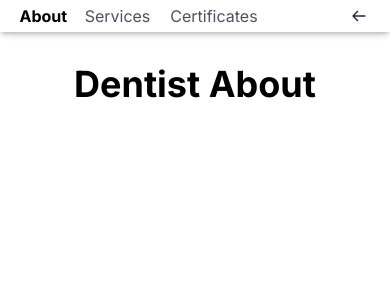
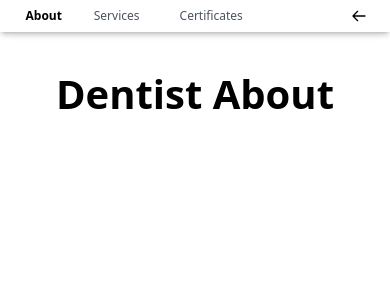
Before and after one commit to SzymonResiak/porazko-website, a Vue app: page /dentist/about in a window 390 px wide. Shown: the top 300 px of the page. Built offline with nearby package versions, Linux system fonts and the light colour scheme.

Commit message:
refactor layout and components for enhanced responsiveness and accessibility

```diff
--- a/src/App.vue
+++ b/src/App.vue
@@ -1,14 +1,19 @@
 <template>
-  <div>
+  <div class="flex flex-col min-h-screen">
+    <!-- Conditionally render NavBar -->
     <NavBar v-if="showNavBar" />
-    <router-view />
+
+    <!-- Main Content -->
+    <main :class="mainContentClass">
+      <RouterView />
+    </main>
   </div>
 </template>
 
 <script setup>
 import { computed } from 'vue';
 import { useRoute } from 'vue-router';
-import NavBar from './components/NavBar.vue';
+import NavBar from './components/NavBar.vue'; // Ensure this path is correct
 
 const route = useRoute();
 
@@ -19,4 +24,11 @@ const showNavBar = computed(() => {
     route.path.startsWith('/nephrologist/')
   );
 });
+
+// Conditionally apply margin-top to main content
+const mainContentClass = computed(() => {
+  return showNavBar.value
+    ? 'flex-grow  2xl:mt-1 3xl:mt-18 4xl:mt-10 5xl:mt-24'
+    : 'flex-grow';
+});
 </script>
--- a/src/components/NavBar.vue
+++ b/src/components/NavBar.vue
@@ -11,6 +11,7 @@
           :class="{
             'text-black opacity-100': isActive(link.path),
             'text-gray-800 opacity-80 hover:text-black hover:opacity-100': !isActive(link.path),
+            navRouteLinkClass
           }"
         >
           <span class="font-bold invisible">{{ link.label }}</span>
@@ -19,6 +20,7 @@
             :class="{
               'font-bold': isActive(link.path),
               'font-normal': !isActive(link.path),
+              'text-xs sm:text-sm md:text-base lg:text-lg xl:text-xl 2xl:text-2xl 3xl:text-3xl 4xl:text-4xl 5xl:text-5xl': true,
             }"
           >
             {{ link.label }}
@@ -31,11 +33,11 @@
         <router-link
           to="/"
           class="flex items-center justify-center p-1 rounded-md hover:bg-gray-100 transition-all duration-200"
-          :class="logoClass"
+          :class="navBackButtonClass"
         >
           <svg
             xmlns="http://www.w3.org/2000/svg"
-            class="h-4 w-4 sm:h-5 sm:w-5 md:h-5 md:w-5 lg:h-5 lg:w-5 xl:h-6 xl:w-6"
+            class="h-4 w-4 sm:h-5 sm:w-5 md:h-5 md:w-5 lg:h-5 lg:w-5 xl:h-6 xl:w-6 2xl:h-6 2xl:w-6 3xl:h-8 3xl:w-8 4xl:h-10 4xl:w-10 5xl:h-12 5xl:w-12"
             fill="none"
             viewBox="0 0 24 24"
             stroke="currentColor"
@@ -83,18 +85,13 @@ const activeLinks = computed(() => {
 const isActive = (path) => route.path === path;
 
 // Computed properties for dynamic classes
-const navHeightClass = 'h-8 sm:h-8 md:h-8 lg:h-10 xl:h-10';
-const navGapClass = 'gap-4 sm:gap-6 md:gap-8 lg:gap-8 xl:gap-10';
-const navWidthClass = 'w-[90%] sm:w-[85%] md:w-[80%] lg:w-[75%] xl:w-[70%]';
-const navLinkClass = 'whitespace-nowrap mr-2 last:mr-0 text-xs sm:text-sm md:text-sm lg:text-sm xl:text-base';
-const logoClass = 'font-bold text-gray-800 hover:text-black text-xs sm:text-sm md:text-sm lg:text-sm xl:text-base';
+const navHeightClass = 'h-8 sm:h-10 md:h-12 lg:h-12 xl:h-14 2xl:h-14 3xl:h-18 4xl:h-24 5xl:h-32';
+
+const navGapClass = 'gap-4 sm:gap-6 md:gap-8 lg:gap-10 xl:gap-12 2xl:gap-14 3xl:gap-24 4xl:gap-32 5xl:gap-64';
+
+const navWidthClass = 'w-[90%] sm:w-[85%] md:w-[80%] lg:w-[75%] xl:w-[70%] 2xl:w-[65%] 3xl:w-[60%] 4xl:w-[55%] 5xl:w-[50%]';
+
+const navRouteLinkClass = 'text-xs sm:text-sm md:text-base lg:text-xl xl:text-xl 2xl:text-2xl 3xl:text-3xl 4xl:text-4xl 5xl:text-5xl !important';
+
+const navBackButtonClass = 'h-6 w-6 sm:h-8 sm:w-8 md:h-10 md:w-10 lg:h-12 lg:w-12 xl:h-14 xl:w-14 2xl:h-16 2xl:w-16 3xl:h-20 3xl:w-20 4xl:h-32 4xl:w-32 5xl:h-48 5xl:w-48';
 </script>
-
-<style>
-.no-select {
-  -webkit-user-select: none; /* Safari */
-  -moz-user-select: none; /* Firefox */
-  -ms-user-select: none; /* Internet Explorer/Edge */
-  user-select: none; /* Standard syntax */
-}
-</style>
--- a/src/components/Side.vue
+++ b/src/components/Side.vue
@@ -28,15 +28,16 @@
         :class="{
           'opacity-0': isClicked && clickedSide !== side.id,
         }"
-          class="text-lg sm:text-xl md:text-2xl lg:text-3xl font-bold text-white opacity-90 transition-opacity duration-300 ease-in-out mb-2 sm:mb-3"
+        class="font-bold text-white opacity-90 transition-opacity duration-300 ease-in-out mb-2 sm:mb-4 text-sm md:text-lg sm:text-base lg:text-xl xl:text-2xl 2xl:text-3xl 3xl:text-4xl 4xl:text-5xl 5xl:text-6xl"
       >
       {{ side.title }}
       </h2>
+
       <h3
         :class="{
           'opacity-0': isClicked && clickedSide !== side.id,
         }"
-          class="text-sm sm:text-md md:text-lg lg:text-xl text-white opacity-90 transition-opacity duration-300 ease-in-out mt-1 sm:mt-2 whitespace-nowrap"
+        class="text-white opacity-90 transition-opacity duration-300 ease-in-out mt-1 sm:mt-3 md:mt-4 lg:mt-4 whitespace-nowrap text-xs sm:text-sm md:text-base lg:text-lg xl:text-xl 2xl:text-2xl 3xl:text-3xl 4xl:text-4xl 5xl:text-5xl"
       >
       {{ side.subtitle }}
       </h3>
--- a/src/components/SplitScreen.vue
+++ b/src/components/SplitScreen.vue
@@ -108,7 +108,7 @@ const handleClick = (side) => {
   clickedSide.value = side;
 
   if (isMobile.value) {
-    // Mobile behavior: Expand chosen side by 1%, shrink other side by 1% and route after delay
+    // Mobile behavior: Expand chosen side by 1%, shrink other side by 1%s and route after delay
     setTimeout(() => {
       router.push(sides.find((s) => s.id === side).route);
     }, 300);
--- a/tailwind.config.js
+++ b/tailwind.config.js
@@ -8,11 +8,15 @@ export default {
       lg: '1024px',
       xl: '1280px',
       '2xl': '1536px',
+      '3xl': '1920px', // Full HD+ and 2K screens
+      '4xl': '2560px', // WQHD and 4K screens
+      '5xl': '3840px', // Ultra-wide and 5K screens
     },
     extend: {
-
-      fontFamily: {
-        sans: ['Inter', 'sans-serif'],
+      fontSize: {
+        '3xl': '1.5rem',
+        '4xl': '2.5rem',
+        '5xl': '3.5rem',
       },
     },
   },
```
Lines whose indentation alone changed are shown as unchanged.
